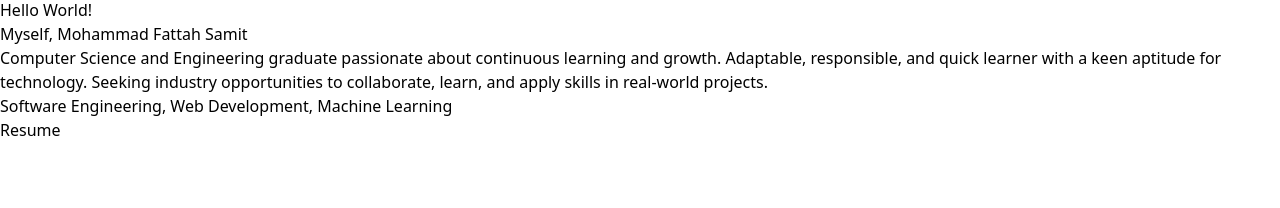
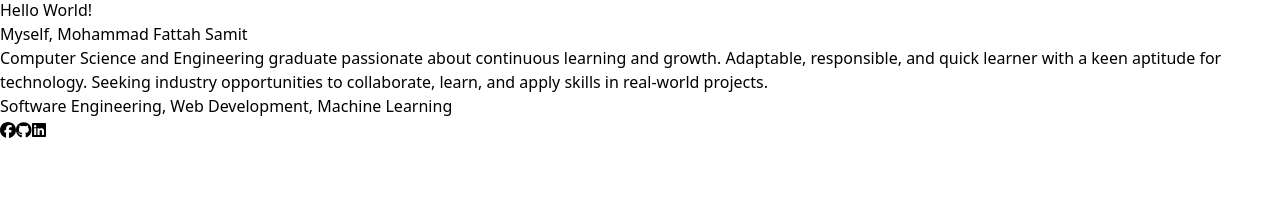
Before and after one commit to fattahsamit/portfolio, a React (Vite) app: page / in a window 1280 px wide. Shown: the part 2298-2506 px from the top of the page. Built offline with nearby package versions, Linux system fonts and the light colour scheme.

Commit message:
social links

```diff
--- a/package.json
+++ b/package.json
@@ -10,6 +10,10 @@
     "preview": "vite preview"
   },
   "dependencies": {
+    "@fortawesome/fontawesome-svg-core": "^6.4.0",
+    "@fortawesome/free-brands-svg-icons": "^6.4.0",
+    "@fortawesome/free-solid-svg-icons": "^6.4.0",
+    "@fortawesome/react-fontawesome": "^0.2.0",
     "daisyui": "^2.51.6",
     "lottie-react": "^2.4.0",
     "react": "^18.2.0",
--- a/src/components/About/About.jsx
+++ b/src/components/About/About.jsx
@@ -4,7 +4,7 @@ import developerAnimation from "../../assets/animations/developer.json";
 
 const About = () => {
   return (
-    <div className=" lg:w-4/12 ">
+    <div>
       <Lottie animationData={developerAnimation} loop={true} />
     </div>
   );
--- a/src/components/Banner/Banner.jsx
+++ b/src/components/Banner/Banner.jsx
@@ -1,19 +1,26 @@
 import React from "react";
+import { FontAwesomeIcon } from "@fortawesome/react-fontawesome";
+import {
+  faFacebook,
+  faGithub,
+  faLinkedin,
+} from "@fortawesome/free-brands-svg-icons";
 
 const Banner = () => {
   return (
     <div className="hero bg-base-100 min-h-[calc(100vh-60px)]">
-      <div className="hero-content flex-col lg:flex-row-reverse gap-x-36 gap-y-8">
+      <div className="hero-content flex-col lg:flex-row-reverse gap-x-20 gap-y-8">
         <img
           src="assets/images/dp.png"
           className="max-w-full md:max-w-md rounded-full border-4 border-primary"
         />
         <div>
           <h2 className="text-3xl font-mono mb-2">Hello World!</h2>
+
           <h1 className="text-5xl font-bold">
             Myself, <span className="text-primary">Mohammad Fattah Samit</span>
           </h1>
-          <p className="pt-6">
+          <p className="pt-5">
             Computer Science and Engineering graduate passionate about
             continuous learning and growth. Adaptable, responsible, and quick
             learner with a keen aptitude for technology. Seeking industry
@@ -24,9 +31,29 @@ const Banner = () => {
             Software Engineering, Web Development, Machine Learning
           </p>
 
-          <button className="btn btn-primary btn-outline text-white">
-            Resume
-          </button>
+          <div className="flex gap-4">
+            <a
+              href="https://www.facebook.com/fattah.samit/"
+              target="_blank"
+              rel="noreferrer"
+            >
+              <FontAwesomeIcon className="text-2xl" icon={faFacebook} />
+            </a>
+            <a
+              href="https://github.com/fattahsamit"
+              target="_blank"
+              rel="noreferrer"
+            >
+              <FontAwesomeIcon className="text-2xl" icon={faGithub} />
+            </a>
+            <a
+              href="https://www.linkedin.com/in/fattah-samit/"
+              target="_blank"
+              rel="noreferrer"
+            >
+              <FontAwesomeIcon className="text-2xl" icon={faLinkedin} />
+            </a>
+          </div>
         </div>
       </div>
     </div>
--- a/src/components/Footer/Footer.jsx
+++ b/src/components/Footer/Footer.jsx
@@ -2,8 +2,8 @@ import React from "react";
 
 const Footer = () => {
   return (
-    <footer className="p-10 bg-neutral text-neutral-content ">
-      <section className="footer container mx-auto">
+    <footer className="p-10 bg-neutral text-neutral-content min-h-[50vh]">
+      <section className="footer container mx-auto my-16">
         <div>
           <span className="footer-title">Company</span>
           <a className="link link-hover">About us</a>
```
Also changed, not shown: 1 other file (tests, documents, lock files or other folders).
